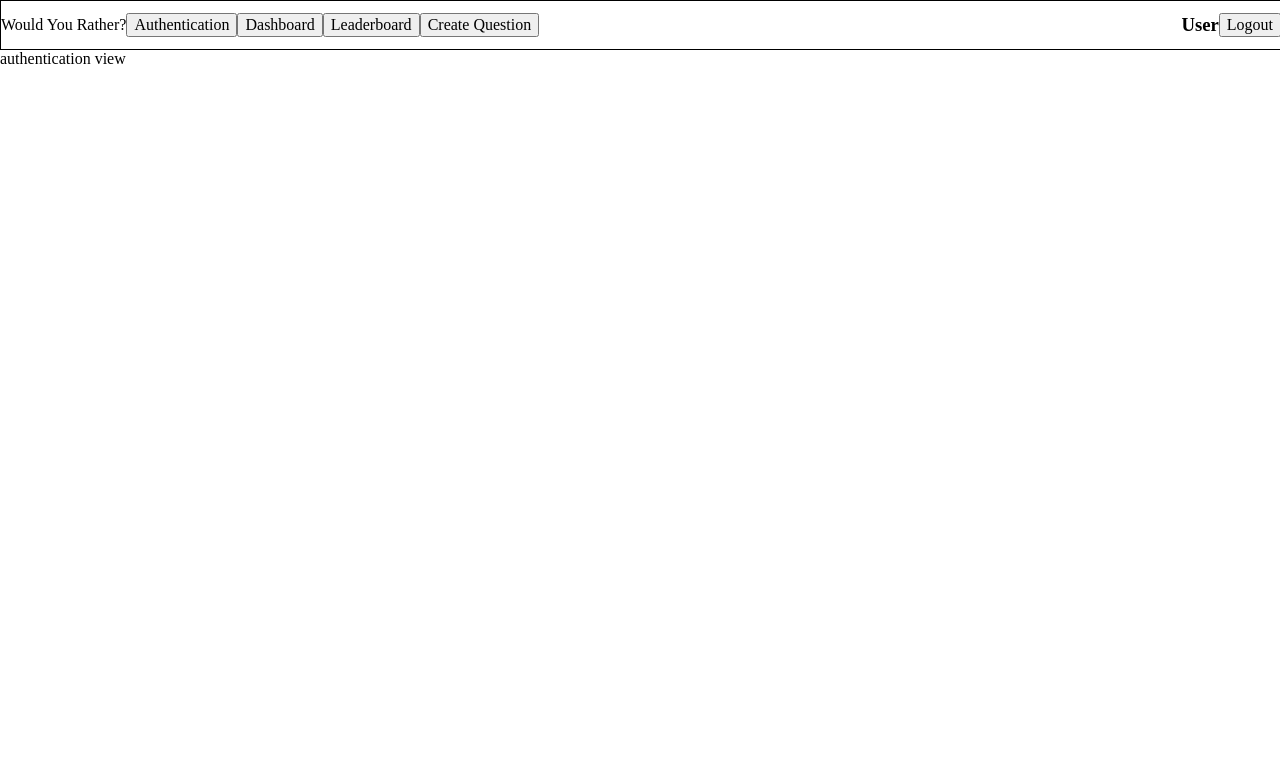
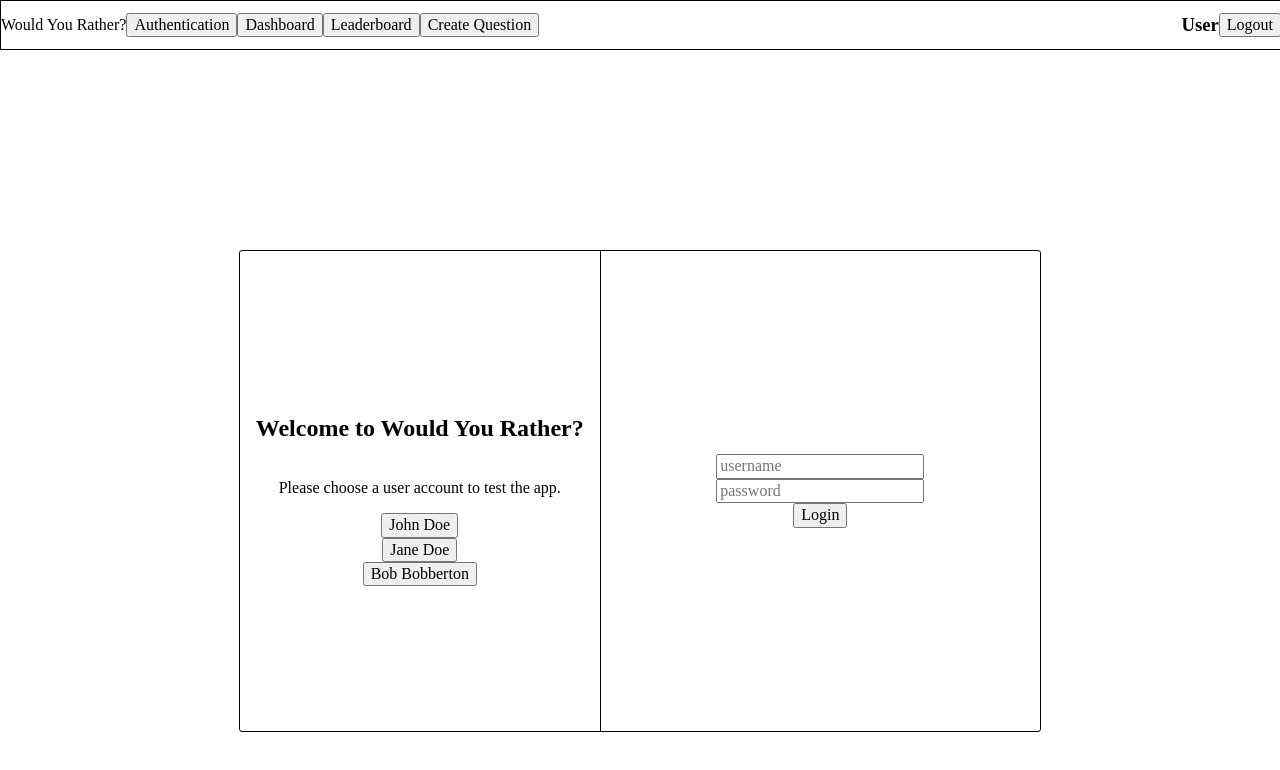
Before and after one commit to thejoshcooter/u-would-you-rather, a React (Create React App) app: page / in a window 1280 px wide. Shown: the top 770 px of the page. Built offline with nearby package versions, Linux system fonts and the light colour scheme.

Commit message:
add basic structure to authentication view and form

```diff
--- a/src/views/authentication/index.js
+++ b/src/views/authentication/index.js
@@ -1,11 +1,75 @@
 import React from 'react'
+import styled from 'styled-components'
 
 const AuthenticationView = () => {
     return (
         <>
-           authentication view
+           <Container>
+               <Info>
+                    <h2>Welcome to Would You Rather?</h2>
+                    <p>Please choose a user account to test the app.</p>
+                    <button>John Doe</button>
+                    <button>Jane Doe</button>
+                    <button>Bob Bobberton</button>
+               </Info>
+
+               <AuthForm>
+                    <form>
+                        <input
+                            name='username'
+                            placeholder='username'
+                        />
+
+                        <input
+                            name='password'
+                            placeholder='password'
+                        />
+
+                        <button>Login</button>
+                    </form>
+               </AuthForm>
+           </Container>
         </>
     )
 }
 
+const Container = styled.div`
+    width: 50rem;
+    height: 30rem;
+    margin: 0 auto;
+    margin-top: 25vh;
+    border-radius: 3px;
+    display: flex;
+    flex-flow: row nowrap;
+    justify-content: space-between;
+    align-items: center;
+    border: 1px solid black;
+`
+
+const Info = styled.div`
+    width: 45%;
+    height: 100%;
+    display: flex;
+    flex-flow: column nowrap;
+    justify-content: center;
+    align-items: center;
+`
+
+const AuthForm = styled.div`
+    width: 55%;
+    height: 100%;
+    display: flex;
+    flex-flow: column nowrap;
+    justify-content: center;
+    align-items: center;
+    border-left: 1px solid black;
+
+    form {
+        display: flex;
+        flex-flow: column nowrap;
+        justify-content: center;
+        align-items: center;
+    }
+`
+
 export default AuthenticationView
```
